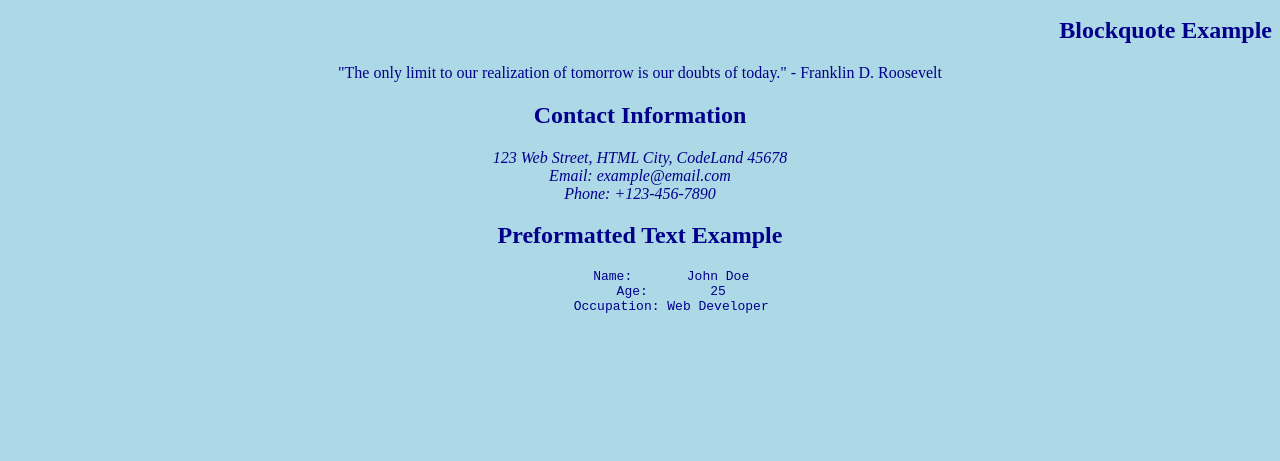
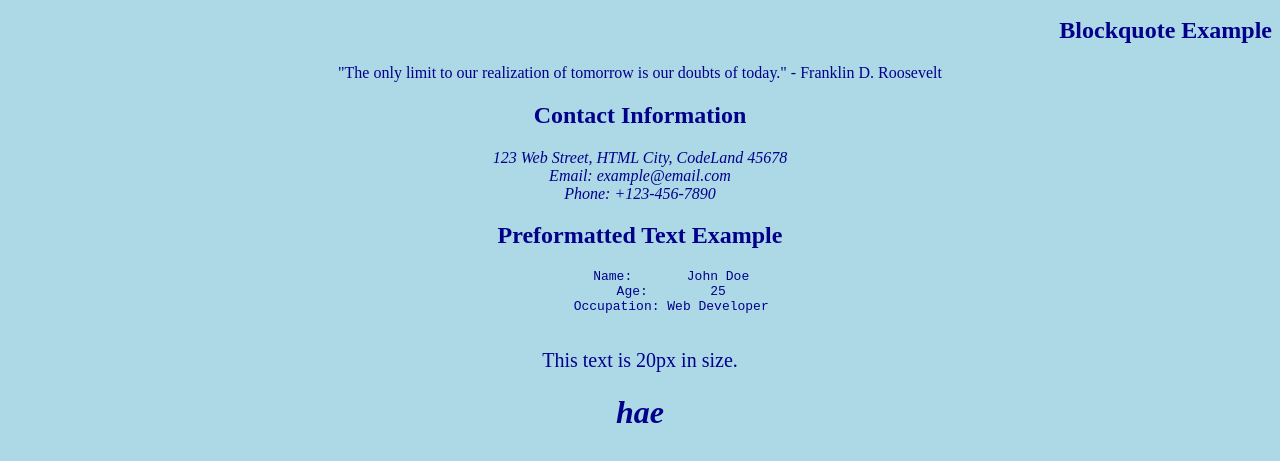
Before and after one commit to Ishu4243/web-01-HTML, a plain HTML site: page index.html in a window 1280 px wide. Shown: the part 101-562 px from the top of the page. Drawn offline with Linux system fonts and the light colour scheme.

Commit message:
html notes

```diff
--- a/index.html
+++ b/index.html
@@ -30,6 +30,7 @@
         Age:        25
         Occupation: Web Developer
     </pre>
-
+    <p style="font-size: 20px;">This text is 20px in size.</p>
+    <h1><i>hae</i></h1>
 </body>
 </html>
```
Also changed, not shown: 2 other files.
